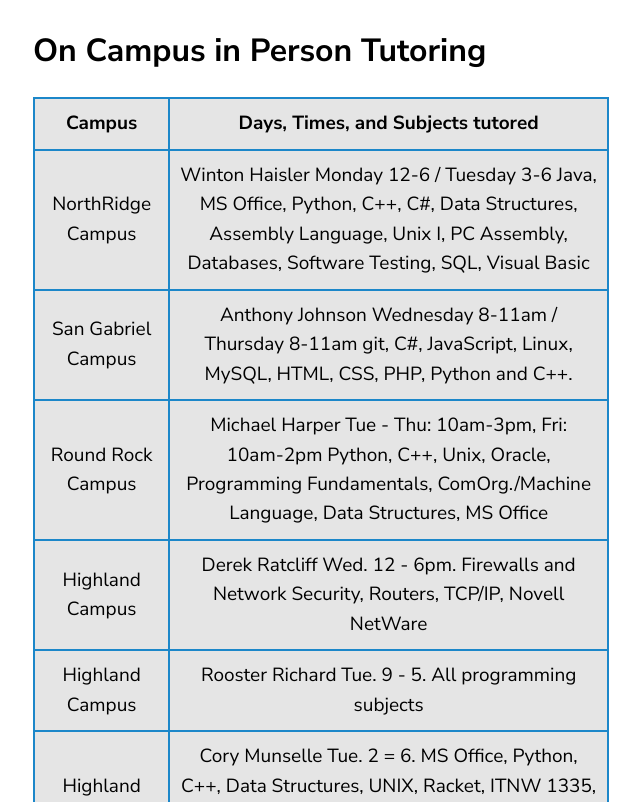
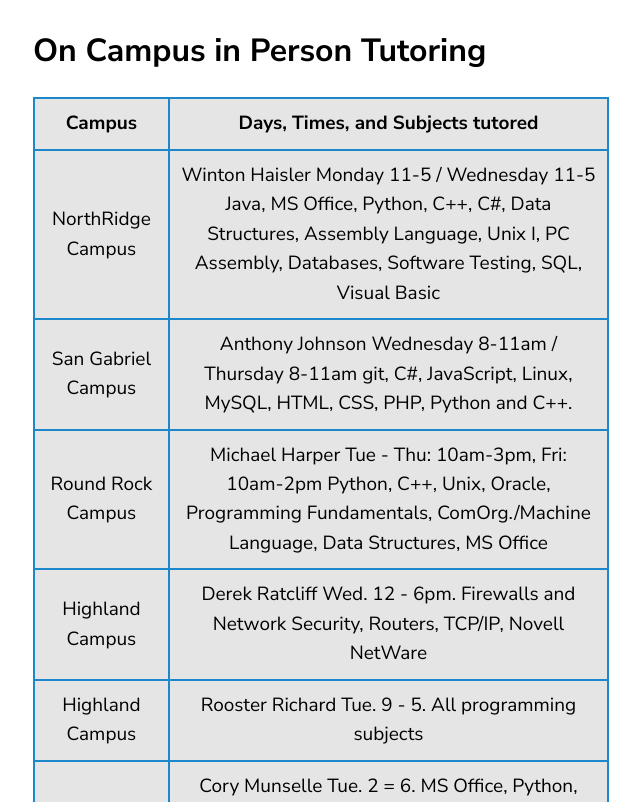
Before and after one commit to roosterrichard/acctutor, a Jekyll site: the page built from index.md, in a window 1280 px wide and 900 px high, scrolled down 1317 px, cut to the strip 98-900 px from the top of the window. Shown: the whole strip, without its empty margins (67-707 px from the left). Built offline with Jekyll 4.4.1, drawn with Linux system fonts in a browser that asks for light colours; our own code applies the rules of GitHub Pages for plain Markdown files.

Commit message:
Update index.md

```diff
--- a/index.md
+++ b/index.md
@@ -27,7 +27,7 @@ This is a first come first serve system where the average wait time is < 3 minut
 <tr>
 <td><b>Campus</b></td><td><b>Days, Times, and Subjects tutored</b></td>
 </tr>
-<tr><td>NorthRidge Campus</td><td>Winton Haisler Monday 12-6 / Tuesday 3-6  Java, MS Office, Python, C++, C#, Data Structures, Assembly Language, Unix I, PC Assembly, Databases, Software Testing, SQL, Visual Basic</td></tr>
+<tr><td>NorthRidge Campus</td><td>Winton Haisler Monday 11-5 / Wednesday 11-5  Java, MS Office, Python, C++, C#, Data Structures, Assembly Language, Unix I, PC Assembly, Databases, Software Testing, SQL, Visual Basic</td></tr>
 <tr><td>San Gabriel Campus</td><td>Anthony Johnson Wednesday 8-11am / Thursday 8-11am  git, C#, JavaScript, Linux, MySQL, HTML, CSS, PHP, Python and C++.</td></tr>
 <tr><td>Round Rock Campus</td><td>Michael Harper Tue - Thu: 10am-3pm, Fri: 10am-2pm Python, C++, Unix, Oracle, Programming Fundamentals, ComOrg./Machine Language, Data Structures, MS Office</td></tr>
 <tr><td>Highland Campus</td><td>Derek Ratcliff Wed. 12 - 6pm. Firewalls and Network Security, Routers, TCP/IP, Novell NetWare</td></tr>
```
